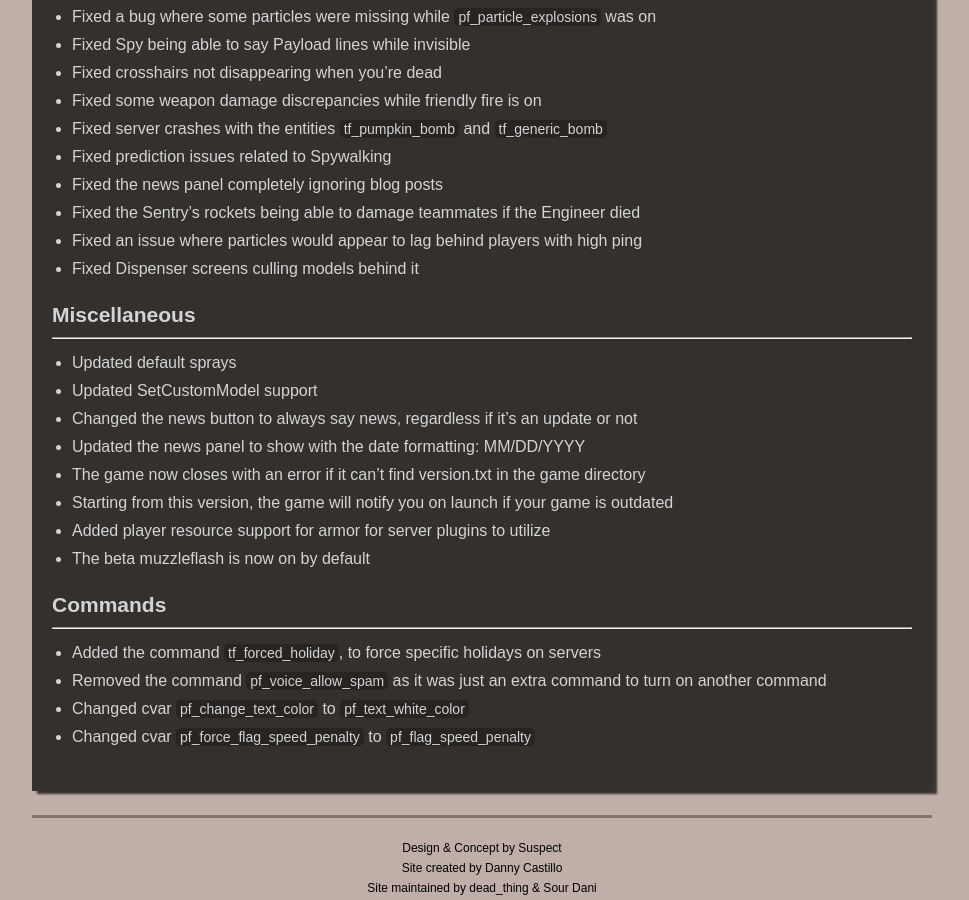
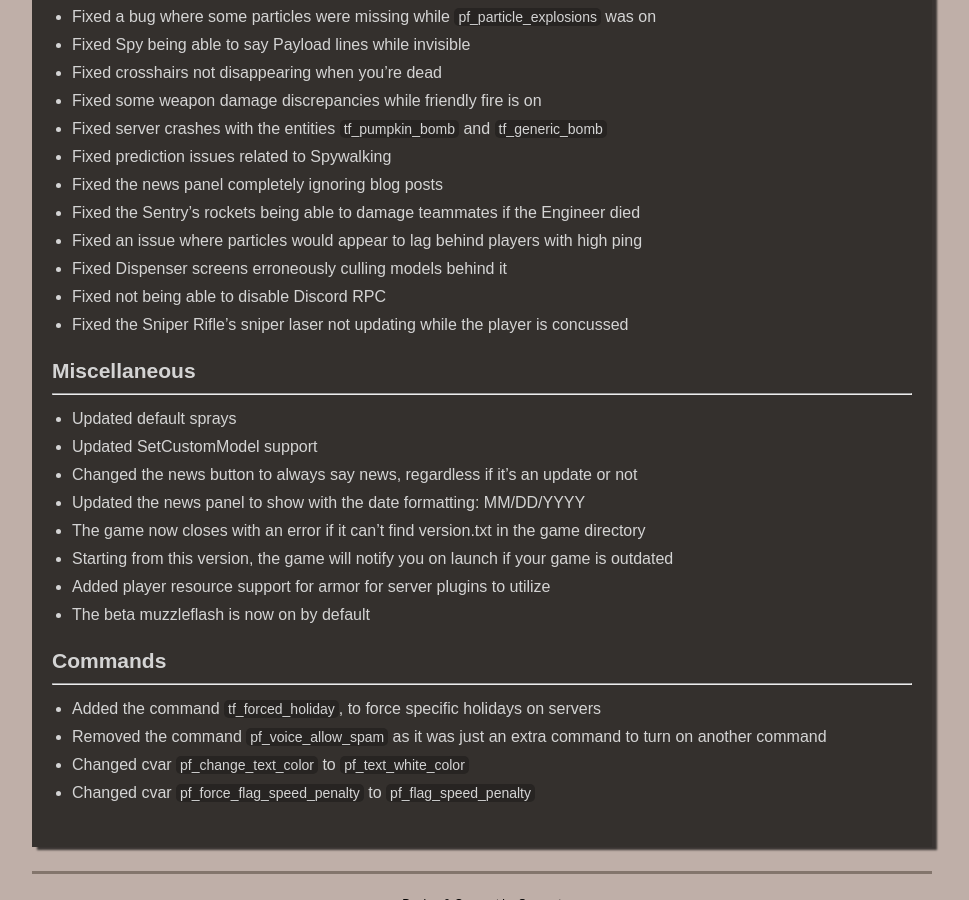
Before and after one commit to Pre-Fortress-2/PF2-Website, a Jekyll site: the page built from _posts/updates/2025-02-28-update-074.md, in a window 1280 px wide and 900 px high, scrolled down 2323 px. Shown: the whole window, without its empty margins (158-1127 px from the left). Built offline with Jekyll 4.4.1, drawn with Linux system fonts in a browser that asks for light colours.

Commit message:
update: added more patch notes to the site

```diff
--- a/_posts/updates/2025-02-28-update-074.md
+++ b/_posts/updates/2025-02-28-update-074.md
@@ -80,7 +80,10 @@ excerpt: "Updates to the current version of Pre Fortress 2. Including..."
 - Fixed the news panel completely ignoring blog posts
 - Fixed the Sentry's rockets being able to damage teammates if the Engineer died
 - Fixed an issue where particles would appear to lag behind players with high ping
-- Fixed Dispenser screens culling models behind it
+- Fixed Dispenser screens erroneously culling models behind it
+- Fixed not being able to disable Discord RPC
+- Fixed the Sniper Rifle's sniper laser not updating while the player is concussed
+
 
 ## Miscellaneous
 ---
```
